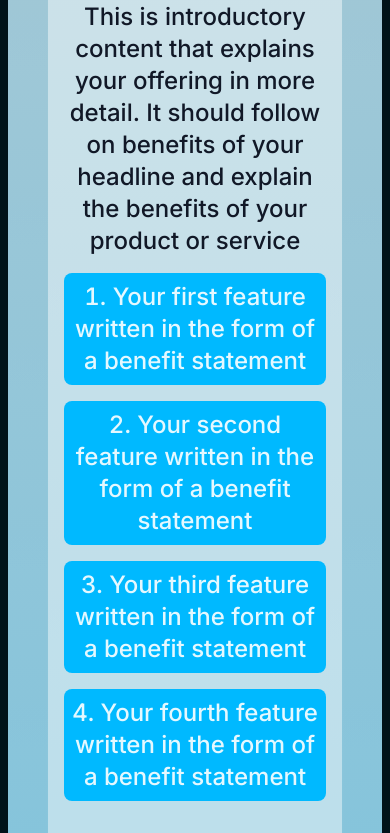
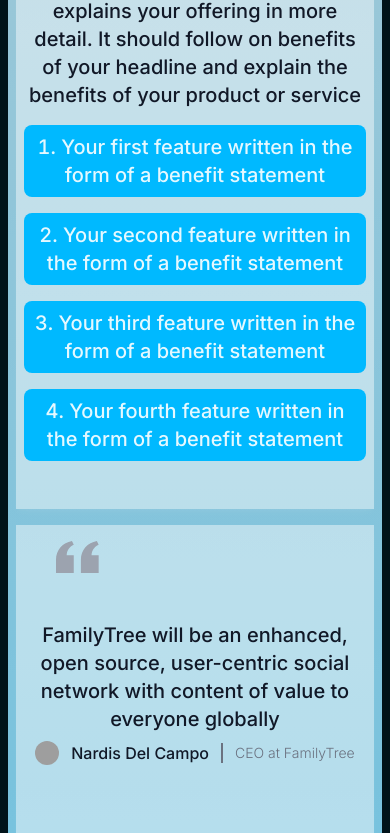
Before and after one commit to nardis9501/famdesc-landingpage, a Next.js app: page / in a window 390 px wide. Shown: the part 1155-1988 px from the top of the page. Built offline with nearby package versions, Linux system fonts and the light colour scheme; grey boxes are pictures that could not be loaded; what @midudev/tailwind-animations would draw is missing.

Commit message:
fix: change font size and padding

```diff
--- a/components/BenefitsList/List.js
+++ b/components/BenefitsList/List.js
@@ -10,7 +10,7 @@
   ];
   return (
     <>
-      <article className="bg-white/45 shadow-md shadow-white/5 dark:bg-black/5 dark:shadow-black/5 p-4 font-medium text-gray-900 dark:text-white text-2xl px-4 py-8 mx-auto text-center lg:py-6 lg:px-6">
+      <article className="bg-white/45 shadow-md shadow-white/5 dark:bg-black/5 dark:shadow-black/5 p-4 font-medium text-gray-900 dark:text-white text-xl lg:text-2xl px-2 py-8 mx-auto text-center lg:py-6 lg:px-6">
         <p>
           This is introductory content that explains your offering in more
           detail. It should follow on benefits of your headline and explain the
--- a/components/Home/Home.js
+++ b/components/Home/Home.js
@@ -52,11 +52,11 @@
               </section>
               <TestimonialsSlider />
               <section
-                className={`grid grid-cols-1 md:grid-cols-2 p-10 text-2xl${
+                className={`grid grid-cols-1 md:grid-cols-2 p-2 md:p-4 ${
                   color === "blue" && "text-blue-50"
                 } ${color === "red" && "text-red-50"}`}
               >
-                <div className="md:mr-4 mb-4">
+                <div className="md:mr-4 mb-4 md:mb-0 h-full">
                   <List />
                 </div>
                 <Testimonials />
--- a/components/Testimonials/Testimonials.js
+++ b/components/Testimonials/Testimonials.js
@@ -30,7 +30,7 @@
             >
               <figure className="max-w-screen-md ">
                 <blockquote>
-                  <p className="text-2xl font-medium text-gray-900 dark:text-white">
+                  <p className="text-xl lg:text-2xl font-medium text-gray-900 dark:text-white">
                     {testimonial}
                   </p>
                 </blockquote>
```
